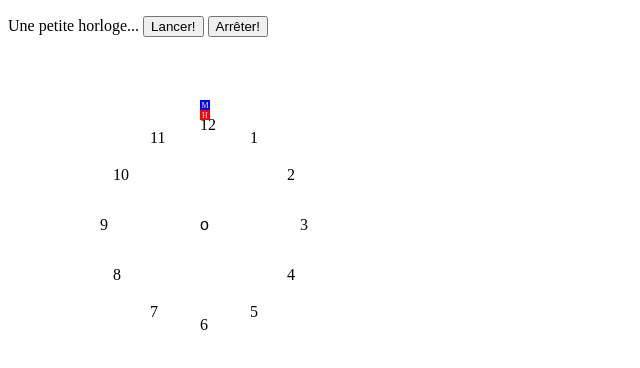
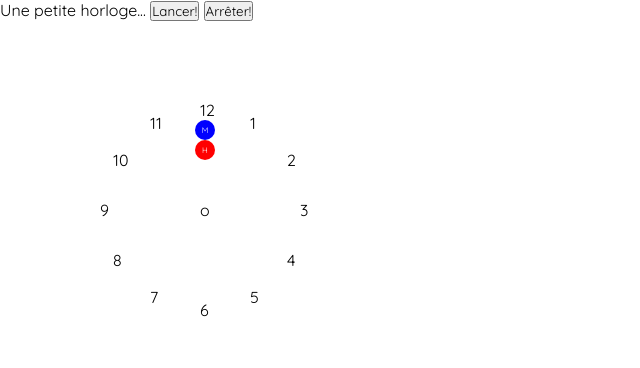
Before and after one commit to yannickbiheul/DWWM, a plain HTML site: page PROJET Horloge/horloge.html in a window 1280 px wide. Shown: the whole page, without its empty margins (0-640 px from the left). Drawn offline with nearby package versions, Linux system fonts and the light colour scheme.

Commit message:
Début horloge et flexBox

```diff
--- /dev/null
+++ b/FLEXBOX/css/style.css
@@ -0,0 +1,4 @@
+* {
+    margin: 0;
+    padding: 0;
+}
--- a/PROJET Horloge/css/horloge.css
+++ b/PROJET Horloge/css/horloge.css
@@ -1,4 +1,9 @@
-
+/* GENERAL */
+* {
+    margin: 0;
+    padding: 0;
+    font-family: 'Quicksand', sans-serif;
+}
 
 /* Positions des chiffres sur le cadran*/
 #chiffre12 {
@@ -85,10 +90,12 @@
 /* Positions initiales des aiguilles */
 #aiguilleheure {
     position: absolute;
-    top: 110px;
+    top: 140px;
     left: 200px;
-    width: 10px;
-    height: 10px;
+    transform: translate(-25%, 0);
+    width: 20px;
+    height: 20px;
+    border-radius: 50%;
     background-color: red;
     font-size: 0.5em;
     color: #fff;
@@ -99,10 +106,12 @@
 
 #aiguilleminute {
     position: absolute;
-    top: 100px;
+    top: 120px;
     left: 200px;
-    width: 10px;
-    height: 10px;
+    transform: translate(-25%, 0);
+    width: 20px;
+    height: 20px;
+    border-radius: 50%;
     background-color: blue;
     font-size: 0.5em;
     color: #fff;
--- a/PROJET Horloge/horloge.html
+++ b/PROJET Horloge/horloge.html
@@ -10,6 +10,10 @@
     <link rel='stylesheet' href='css/horloge.css'>
     <!-- GOOGLE FONTS -->
     <link href='https://fonts.googleapis.com/css2?family=Roboto&display=swap' rel='stylesheet'>
+    <link rel="preconnect" href="https://fonts.gstatic.com">
+    <link href="https://fonts.googleapis.com/css2?family=Quicksand&display=swap" rel="stylesheet">
+    <!-- JQUERY -->
+    <script src="https://cdn.jsdelivr.net/npm/jquery@3.5.1/dist/jquery.min.js"></script>
     <!-- JAVASCRIPT -->
     <script src='js/horloge.js' defer></script>
 </head>
@@ -21,51 +25,51 @@
         <input type="button" value="Arrêter!" onclick="indic=false">
     </p>
 
-    <div id="chiffre1">
+    <div id="chiffre1" class="chiffre">
         <p>1</p>
     </div>
 
-    <div id="chiffre2">
+    <div id="chiffre2" class="chiffre">
         <p>2</p>
     </div>
 
-    <div id="chiffre3">
+    <div id="chiffre3" class="chiffre">
         <p>3</p>
     </div>
 
-    <div id="chiffre4">
+    <div id="chiffre4" class="chiffre">
         <p>4</p>
     </div>
 
-    <div id="chiffre5">
+    <div id="chiffre5" class="chiffre">
         <p>5</p>
     </div>
 
-    <div id="chiffre6">
+    <div id="chiffre6" class="chiffre">
         <p>6</p>
     </div>
 
-    <div id="chiffre7">
+    <div id="chiffre7" class="chiffre">
         <p>7</p>
     </div>
 
-    <div id="chiffre8">
+    <div id="chiffre8" class="chiffre">
         <p>8</p>
     </div>
 
-    <div id="chiffre9">
+    <div id="chiffre9" class="chiffre">
         <p>9</p>
     </div>
 
-    <div id="chiffre10">
+    <div id="chiffre10" class="chiffre">
         <p>10</p>
     </div>
 
-    <div id="chiffre11">
+    <div id="chiffre11" class="chiffre">
         <p>11</p>
     </div>
 
-    <div id="chiffre12">
+    <div id="chiffre12" class="chiffre">
         <p>12</p>
     </div>
 
--- a/PROJET Horloge/js/horloge.js
+++ b/PROJET Horloge/js/horloge.js
@@ -12,3 +12,16 @@
 // 		if (indic) window.setTimeout("tourne()", "1000");
 // .....
 // 		}
+
+let chiffres = document.getElementsByClassName("chiffre");
+console.log(window.getComputedStyle(chiffres[0]).left);
+let aiguilleHeures = document.getElementById("aiguilleheure");
+let aiguilleMinutes = document.getElementById("aiguilleminute");
+
+function tourne() {
+
+    aiguilleHeures.style.left += 50;
+
+}
+
+setTimeout("tourne()", "3000");
```
Also changed, not shown: FLEXBOX/index.html (added, +27 -0 lines), README.md.
